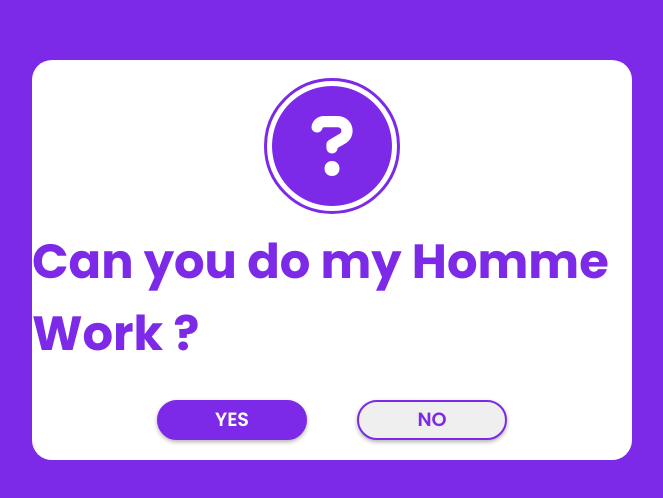
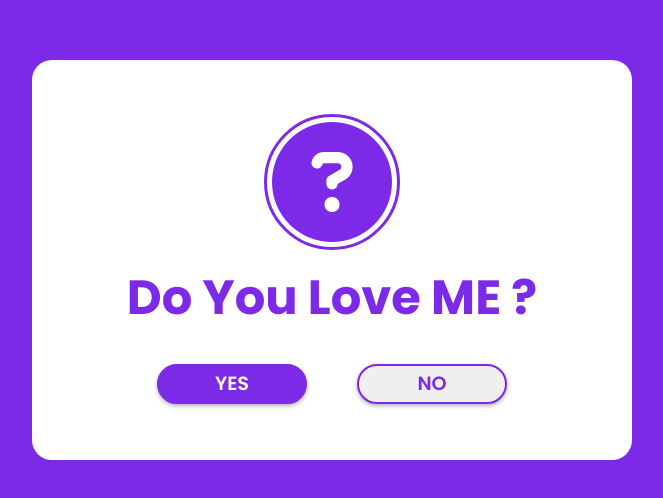
Before and after one commit to kisanpoonia163/Question, a plain HTML site: page index.html in a window 1280 px wide. Shown: the part 140-638 px from the top of the page, without its empty margins (308-971 px from the left). Drawn offline with Linux system fonts and the light colour scheme.

Commit message:
Update index.html
hello

```diff
--- a/index.html
+++ b/index.html
@@ -11,7 +11,7 @@
 <body>
     <div class="wrapper">
         <i class="fa-solid fa-circle-question"></i>
-        <h2 class="question">Can you do my Homme Work ?</h2>
+        <h2 class="question"> Do You Love ME ?</h2>
         <div class="btn-group">
             <button class="yes-btn">YES</button>
             <button class="no-btn">NO</button>
```
